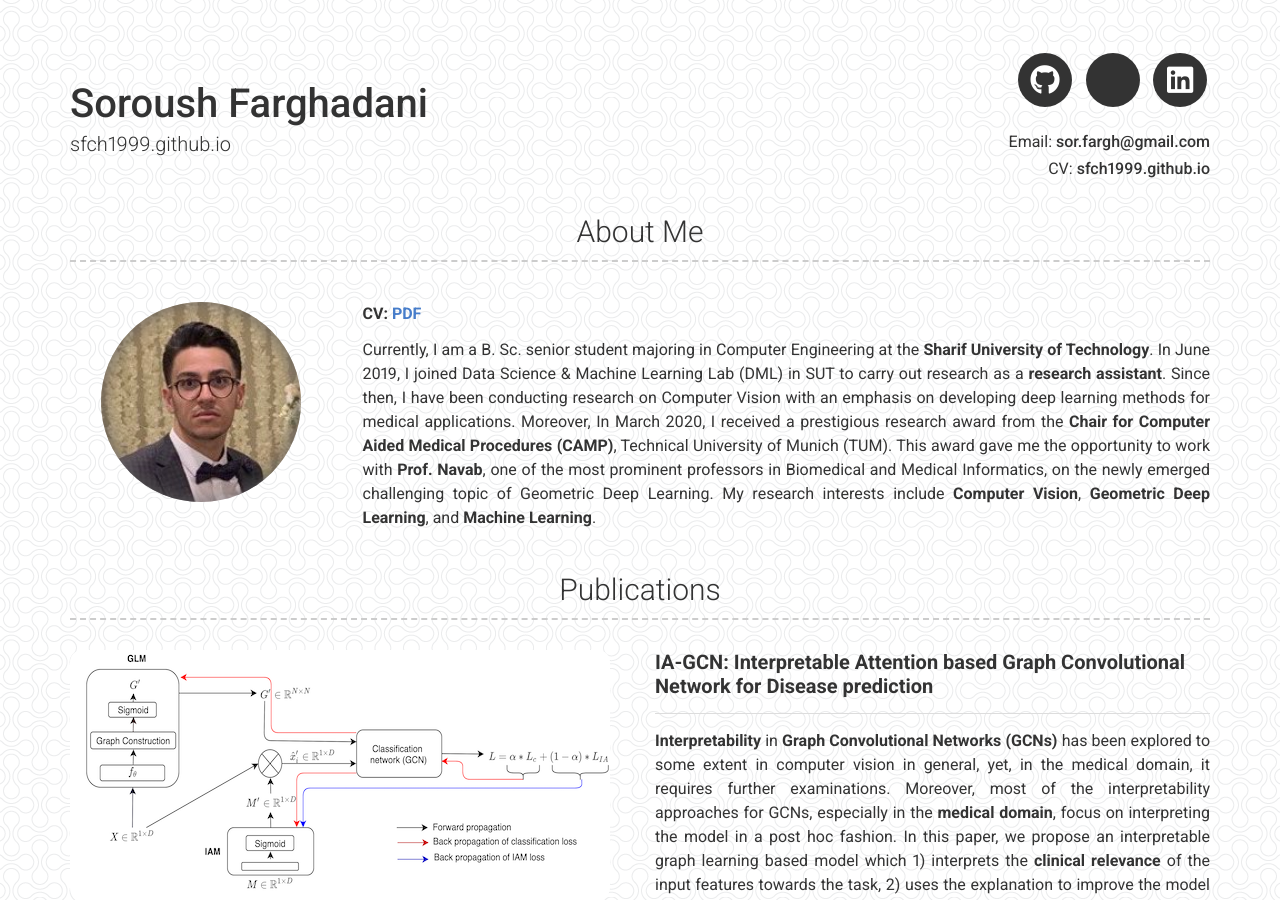
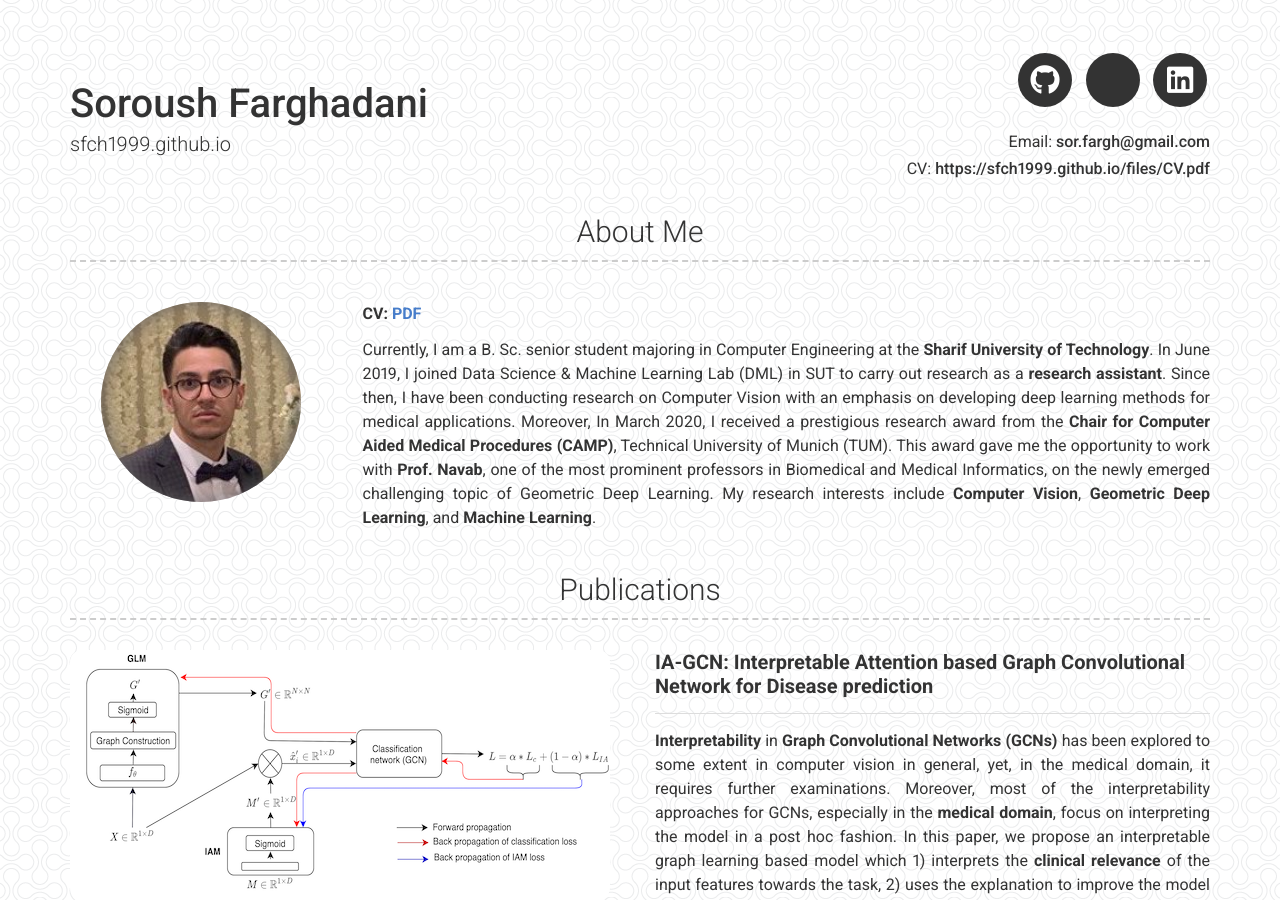
Before and after one commit to sfch1999/sfch1999.github.io, a Jekyll site: the page built from index.md, in a window 1280 px wide and 900 px high. Built offline with Jekyll 4.4.1, drawn with Linux system fonts in a browser that asks for light colours; a style sheet for code colours, icons or effects is not loaded; part of the change alters nothing that is shown.

Commit message:
CV Added

```diff
--- a/_config.yml
+++ b/_config.yml
@@ -6,7 +6,7 @@
 name: Soroush Farghadani
 #title: Blah
 email: sor.fargh@gmail.com
-website: sfch1999.github.io
+website: https://sfch1999.github.io/files/CV.pdf
 
 # Social links
 # twitter_username: facespics
@@ -27,7 +27,7 @@ linkedin_username: soroush-farghadani
 # about_title: About Me
 about_profile_image: images/papyon.jpeg
 about_content: | # this will include new lines to allow paragraphs
-  **CV: [PDF](https://sfch1999.github.io/files/CV.pdf)**
+  **CV: [PDF]()**
 
 
   Currently, I am a B. Sc. senior student majoring in Computer Engineering at the **Sharif University of Technology**. In June 2019, I joined Data Science & Machine Learning Lab (DML) in SUT to carry out research as a **research assistant**. Since then, I have been conducting research on Computer Vision with an emphasis on developing deep learning methods for medical applications. Moreover,
```
